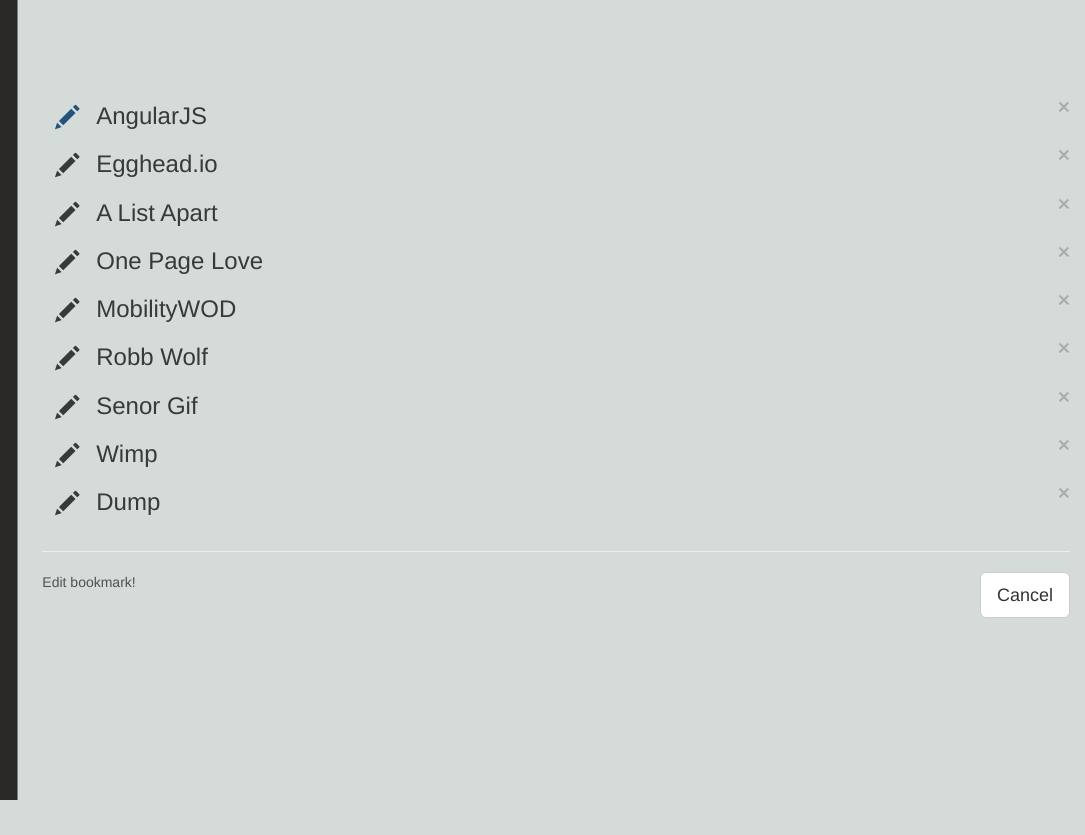
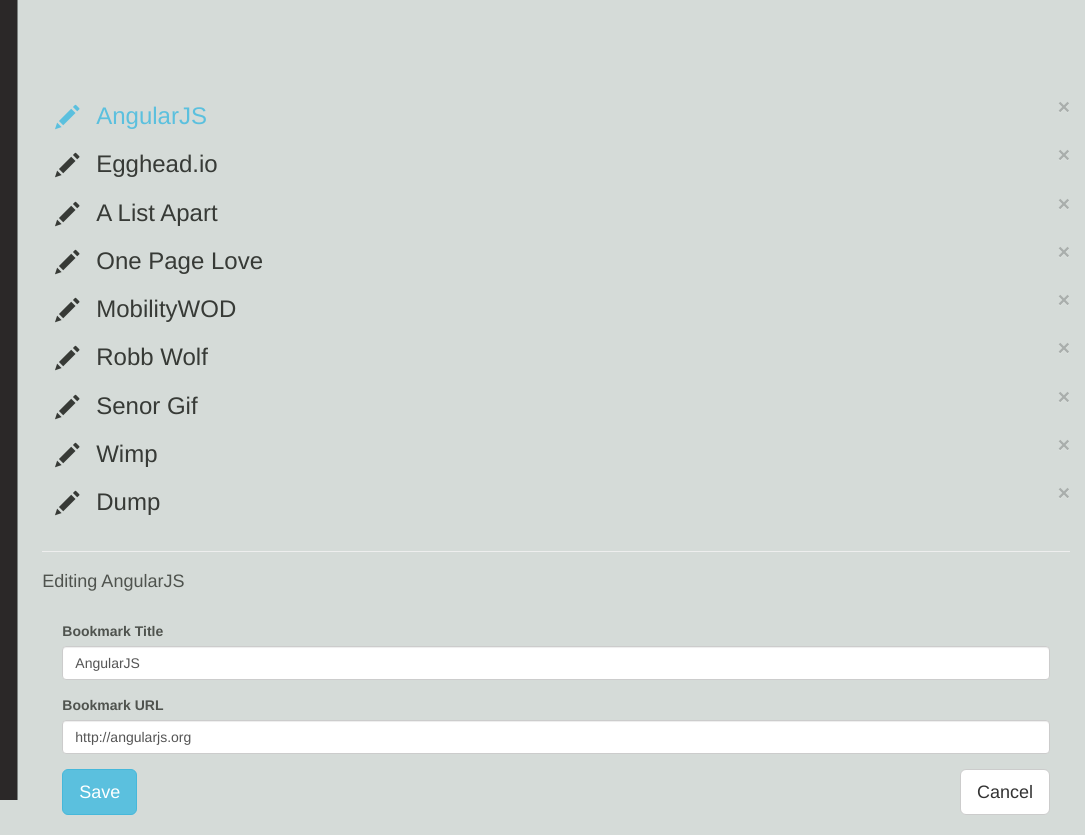
Before and after one commit to tothpeter/tutorial-js-angular-app-from-scratch-egghead, a plain HTML site: page index.html in a window 1280 px wide. Both pictures are taken after a click on the button 262 px from the left and 120 px from the top of the page. Shown: the full height of the page, 195-1280 px from the left. Before the commit the page ends 800 px from the top, so only its background shows below. Drawn offline with nearby package versions, Linux system fonts and the light colour scheme.

Commit message:
temp state for eddiing

```diff
--- a/app/eggly-app.js
+++ b/app/eggly-app.js
@@ -20,6 +20,7 @@ angular.module('Eggly', [])
     ];
 
     $scope.currentCategory = null;
+    $scope.editedBookmark = null;
 
     $scope.setCurrentCategory = function(category) {
       $scope.currentCategory = category;
@@ -41,7 +42,7 @@ angular.module('Eggly', [])
         title: '',
         url: '',
         category: $scope.currentCategory.name
-      }
+      };
     }
 
     $scope.createBookmark = function(bookmark) {
@@ -49,6 +50,20 @@ angular.module('Eggly', [])
       $scope.bookmarks.push(bookmark);
 
       resetCreateForm();
+    };
+
+    $scope.updateBookmark = function(bookmark) {
+      var index = _.findIndex($scope.bookmarks, function(b) {
+        return b.id === bookmark.id;
+      });
+
+      $scope.bookmarks[index] = bookmark;
+      $scope.editedBookmark = null;
+      $scope.isEditing = false;
+    }
+
+    $scope.isSelectedBookmark = function(bookmark) {
+      return $scope.editedBookmark !== null && $scope.editedBookmark.id === bookmark.id;
     };
 
     // ----------------------
@@ -69,13 +84,15 @@ angular.module('Eggly', [])
       $scope.isCreating = false;
     }
 
-    $scope.startEditing = function() {
+    $scope.startEditing = function(bookmark) {
       $scope.isCreating = false;
       $scope.isEditing = true;
+      $scope.editedBookmark = angular.copy(bookmark);
     }
 
     $scope.cancelEditing = function() {
       $scope.isEditing = false;
+      $scope.editedBookmark = null;
     }
 
     $scope.shouldShowCreating = function() {
--- a/index.html
+++ b/index.html
@@ -23,9 +23,9 @@
                     </ul>
                 </div>
                 <div class="col-sm-9 col-sm-offset-3 col-md-10 col-md-offset-2 main">
-                    <div ng-repeat="bookmark in bookmarks | filter: {category:currentCategory.name}">
+                    <div ng-repeat="bookmark in bookmarks | filter: {category:currentCategory.name}" ng-class="{'active' : isSelectedBookmark(bookmark)}">
                         <button type="button" class="close">&times;</button>
-                        <button type="button" class="btn btn-link" ng-click="startEditing();"><span class="glyphicon glyphicon-pencil"></span></button>
+                        <button type="button" class="btn btn-link" ng-click="startEditing(bookmark);"><span class="glyphicon glyphicon-pencil"></span></button>
                         <a href="{{bookmark.url}}" target="_blank">{{bookmark.title}}</a>
                     </div>
                     <hr/>
@@ -52,8 +52,20 @@
                     </div>
                     <!-- EDITING -->
                     <div ng-if="shouldShowEditing()">
-                      Edit bookmark!
-                      <button type="button" class="btn btn-default btn-lg pull-right" ng-click="cancelEditing()">Cancel</button>
+                      <h4>Editing {{editedBookmark.title}}</h4>
+
+                      <form class="edit-form" role="form" ng-submit="updateBookmark(editedBookmark)" novalidate>
+                          <div class="form-group">
+                            <label>Bookmark Title</label>
+                            <input type="text" class="form-control" ng-model="editedBookmark.title" placeholder="Enter title">
+                          </div>
+                          <div class="form-group">
+                            <label>Bookmark URL</label>
+                            <input type="text" class="form-control" ng-model="editedBookmark.url" placeholder="Enter URL">
+                          </div>
+                          <button type="submit" class="btn btn-info btn-lg">Save</button>
+                          <button type="button" class="btn btn-default btn-lg pull-right" ng-click="cancelEditing()">Cancel</button>
+                      </form>
                     </div>
                 </div>
             </div>
```
